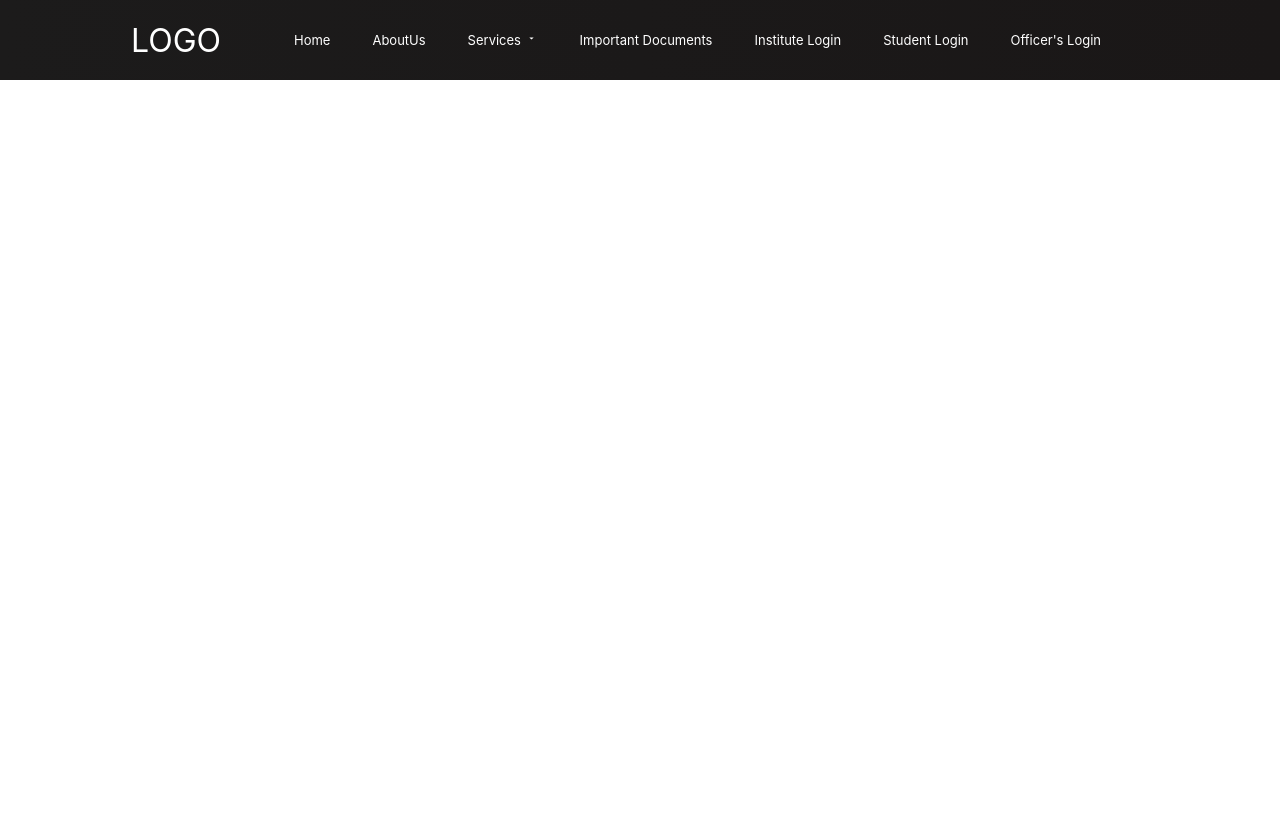
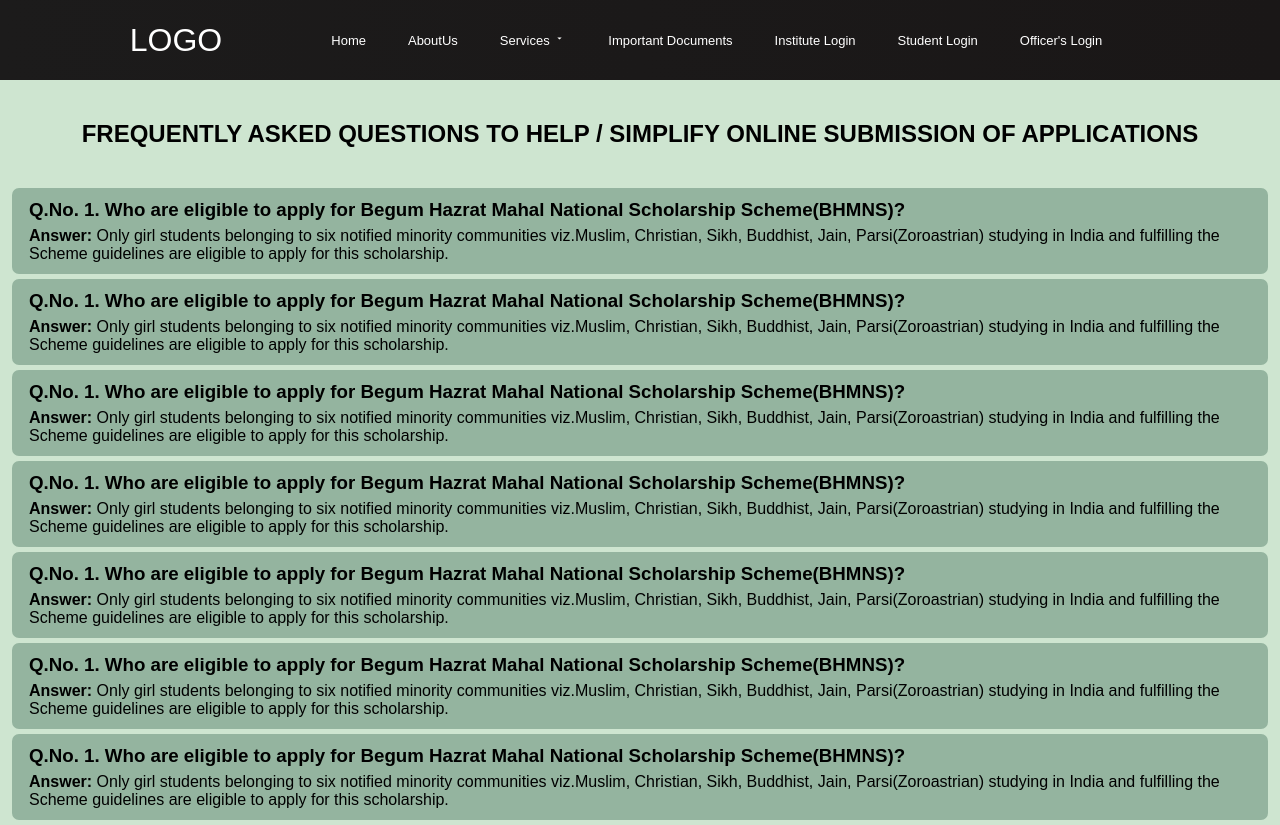
Before and after one commit to Ausaf1/sih_prototype, a React (Create React App) app in the folder client/: page /Service1 in a window 1280 px wide. Before the commit the page ends 800 px from the top, so only its background shows below. Built offline with nearby package versions, Linux system fonts and the light colour scheme.

Commit message:
FAQ page added

```diff
--- a/client/src/App.js
+++ b/client/src/App.js
@@ -9,6 +9,7 @@ import InstituteLogin from "./pages/InstituteLogin/InstituteLogin";
 import StudentLogin from "./pages/StudentLogin/StudentLogin";
 import OfficerLogin from "./pages/OfficerLogin/OfficerLogin";
 import Navbar from "./components/Navbar/Navbar";
+import Service1 from "./pages/Services/service1/service1.jsx";
 
 function App() {
   return (
@@ -18,6 +19,7 @@ function App() {
         <Route path='/' exact element={<Home />} />
         <Route path='/AboutUs' element={<AboutUs />} />
         <Route path='/Services' element={<Services />} />
+        <Route path='/Service1' element={<Service1 />} />
         <Route path='/importantDocuments' element={<ImportantDocuments />} />
         <Route path='/instituteLogin' element={<InstituteLogin />} />
         <Route path='/studentLogin' element={<StudentLogin />} />
--- /dev/null
+++ b/client/src/pages/Services/service1/faqs.jsx
@@ -0,0 +1,53 @@
+const faqs = [
+    {
+        id: 1,
+        question: "Q.No. 1. Who are eligible to apply for Begum Hazrat Mahal National Scholarship Scheme(BHMNS)?",
+        answerText: "Answer: ",
+        answer: " Only girl students belonging to six notified minority communities viz.Muslim, Christian, Sikh, Buddhist, Jain, Parsi(Zoroastrian) studying in India and fulfilling the Scheme guidelines are eligible to apply for this scholarship."
+
+    },
+    {
+        id: 2,
+        question: "Q.No. 1. Who are eligible to apply for Begum Hazrat Mahal National Scholarship Scheme(BHMNS)?",
+        answerText: "Answer: ",
+        answer: " Only girl students belonging to six notified minority communities viz.Muslim, Christian, Sikh, Buddhist, Jain, Parsi(Zoroastrian) studying in India and fulfilling the Scheme guidelines are eligible to apply for this scholarship."
+    }
+    ,
+    {
+        id: 3,
+        question: "Q.No. 1. Who are eligible to apply for Begum Hazrat Mahal National Scholarship Scheme(BHMNS)?",
+        answerText: "Answer: ",
+        answer: " Only girl students belonging to six notified minority communities viz.Muslim, Christian, Sikh, Buddhist, Jain, Parsi(Zoroastrian) studying in India and fulfilling the Scheme guidelines are eligible to apply for this scholarship."
+    }
+    ,
+    {
+        id: 4,
+        question: "Q.No. 1. Who are eligible to apply for Begum Hazrat Mahal National Scholarship Scheme(BHMNS)?",
+        answerText: "Answer: ",
+        answer: " Only girl students belonging to six notified minority communities viz.Muslim, Christian, Sikh, Buddhist, Jain, Parsi(Zoroastrian) studying in India and fulfilling the Scheme guidelines are eligible to apply for this scholarship."
+    }
+    ,
+    {
+        id: 5,
+        question: "Q.No. 1. Who are eligible to apply for Begum Hazrat Mahal National Scholarship Scheme(BHMNS)?",
+        answerText: "Answer: ",
+        answer: " Only girl students belonging to six notified minority communities viz.Muslim, Christian, Sikh, Buddhist, Jain, Parsi(Zoroastrian) studying in India and fulfilling the Scheme guidelines are eligible to apply for this scholarship."
+    }
+    ,
+    {
+        id: 6,
+        question: "Q.No. 1. Who are eligible to apply for Begum Hazrat Mahal National Scholarship Scheme(BHMNS)?",
+        answerText: "Answer: ",
+        answer: " Only girl students belonging to six notified minority communities viz.Muslim, Christian, Sikh, Buddhist, Jain, Parsi(Zoroastrian) studying in India and fulfilling the Scheme guidelines are eligible to apply for this scholarship."
+    }
+    ,
+    {
+        id: 7,
+        question: "Q.No. 1. Who are eligible to apply for Begum Hazrat Mahal National Scholarship Scheme(BHMNS)?",
+        answerText: "Answer: ",
+        answer: " Only girl students belonging to six notified minority communities viz.Muslim, Christian, Sikh, Buddhist, Jain, Parsi(Zoroastrian) studying in India and fulfilling the Scheme guidelines are eligible to apply for this scholarship."
+    }
+
+]
+
+export default faqs;
--- /dev/null
+++ b/client/src/pages/Services/service1/service1.css
@@ -0,0 +1,32 @@
+body {
+  background-color: #cee5d0;
+  font-family: sans-serif;
+}
+
+h2 {
+  text-align: center;
+  margin: 40px auto;
+  padding: 20px auto;
+}
+
+.faqs {
+  background-color: #94b49f;
+  margin: 5px 12px;
+  padding: 8px 12px;
+  border-radius: 7px;
+}
+
+.answerText {
+  font-weight: bold;
+  display: inline;
+}
+
+.faq-question {
+  padding: 3px 5px;
+}
+
+.faq-answer {
+  padding: 3px 5px;
+  font-weight: 300;
+  font-size: medium;
+}
--- /dev/null
+++ b/client/src/pages/Services/service1/service1.jsx
@@ -0,0 +1,28 @@
+import React from 'react';
+import Faqs from './faqs';
+import "./service1.css";
+
+function CreateFaq(faq) {
+    return (
+        <div className='faqs'>
+            <h3 className='faq-question'>{faq.question}</h3>
+            <div className='faq-answer'>
+
+                <p><span className='answerText'>{faq.answerText}</span>{faq.answer}</p>
+            </div>
+        </div>
+    )
+}
+
+
+const service1 = () => {
+    return (
+        <div>
+            <h2 className="heading">FREQUENTLY ASKED QUESTIONS
+                TO HELP / SIMPLIFY ONLINE SUBMISSION OF APPLICATIONS</h2>
+            {Faqs.map(CreateFaq)}
+        </div>
+    )
+}
+
+export default service1;
```
